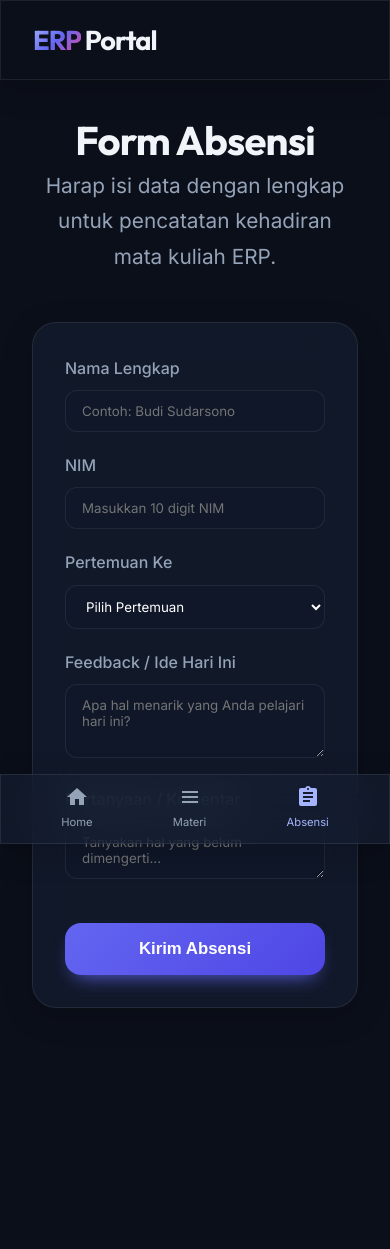
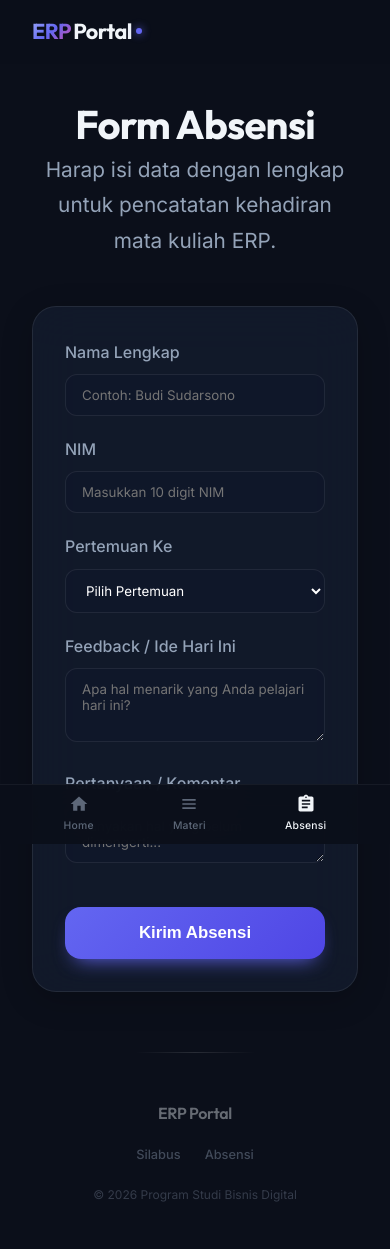
Before and after one commit to mysitleh/ERP, a website built with Vite: page absensi.html in a window 390 px wide. Before the commit the page ends 1158 px from the top, so only its background shows below. Built offline with nearby package versions, Linux system fonts and the light colour scheme.

Commit message:
design: minimalist & elegant header and footer redesign

```diff
--- a/absensi.html
+++ b/absensi.html
@@ -51,13 +51,13 @@
 
 <body class="bg-dark text-light">
     <!-- Navigation -->
-    <nav class="navbar glass sticky-top">
+    <nav class="navbar">
         <div class="container navbar-content">
             <a href="index.html" class="logo">
-                <span class="gradient-text">ERP</span> Portal
+                <span class="gradient-text">ERP</span> Portal<span class="logo-dot"></span>
             </a>
             <div class="nav-links desktop-only">
-                <a href="index.html" class="nav-item">Syllabus</a>
+                <a href="index.html" class="nav-item">Silabus</a>
                 <a href="absensi.html" class="nav-item active">Absensi</a>
             </div>
         </div>
@@ -116,7 +116,7 @@
     </main>
 
     <!-- Mobile Bottom Navigation -->
-    <div class="mobile-nav glass">
+    <div class="mobile-nav">
         <a href="index.html" class="mobile-nav-item">
             <svg class="icon" viewBox="0 0 24 24">
                 <path d="M10 20v-6h4v6h5v-8h3L12 3 2 12h3v8z" />
@@ -138,6 +138,17 @@
         </a>
     </div>
 
+    <footer class="footer container">
+        <div class="footer-inner">
+            <span class="footer-brand">ERP Portal</span>
+            <div class="footer-links">
+                <a href="index.html">Silabus</a>
+                <a href="absensi.html">Absensi</a>
+            </div>
+            <p class="footer-copy">&copy; 2026 Program Studi Bisnis Digital</p>
+        </div>
+    </footer>
+
     <script type="module" src="main.js"></script>
 </body>
 
--- a/style.css
+++ b/style.css
@@ -11,11 +11,11 @@
     --accent: #10b981;
     --glass: rgba(255, 255, 255, 0.03);
     --glass-border: rgba(255, 255, 255, 0.08);
-    --nav-blur: blur(20px);
+    --nav-blur: blur(24px);
 
     /* Spacing & Sizing */
     --container-max: 1100px;
-    --nav-height: 80px;
+    --nav-height: 64px;
     --radius: 24px;
     --radius-sm: 12px;
 }
@@ -71,7 +71,7 @@ h4,
     box-shadow: 0 8px 32px rgba(0, 0, 0, 0.2);
 }
 
-/* Navbar */
+/* Navbar — Minimalist & Elegant */
 .navbar {
     height: var(--nav-height);
     display: flex;
@@ -80,12 +80,17 @@ h4,
     width: 100%;
     position: sticky;
     top: 0;
-    transition: all 0.4s cubic-bezier(0.4, 0, 0.2, 1);
+    background: transparent;
+    border-bottom: 1px solid transparent;
+    transition: background 0.5s ease, border-color 0.5s ease, box-shadow 0.5s ease;
 }
 
 .navbar.glass-active {
-    background: rgba(11, 15, 26, 0.85);
-    border-bottom: 1px solid var(--glass-border);
+    background: rgba(11, 15, 26, 0.9);
+    backdrop-filter: var(--nav-blur);
+    -webkit-backdrop-filter: var(--nav-blur);
+    border-bottom: 1px solid rgba(255, 255, 255, 0.05);
+    box-shadow: 0 1px 20px rgba(0, 0, 0, 0.3);
 }
 
 .navbar-content {
@@ -96,16 +101,30 @@ h4,
 }
 
 .logo {
-    font-size: 1.7rem;
-    font-weight: 800;
+    font-size: 1.35rem;
+    font-weight: 700;
     text-decoration: none;
     color: var(--text-light);
-    letter-spacing: -1px;
+    letter-spacing: -0.5px;
+    display: flex;
+    align-items: center;
+    gap: 2px;
+}
+
+.logo .logo-dot {
+    display: inline-block;
+    width: 6px;
+    height: 6px;
+    border-radius: 50%;
+    background: var(--primary);
+    margin-left: 2px;
+    vertical-align: super;
+    box-shadow: 0 0 8px var(--primary);
 }
 
 .nav-links {
     display: flex;
-    gap: 2rem;
+    gap: 8px;
     align-items: center;
 }
 
@@ -113,12 +132,39 @@ h4,
     text-decoration: none;
     color: var(--text-muted);
     font-weight: 500;
-    transition: color 0.3s;
+    font-size: 0.9rem;
+    padding: 8px 16px;
+    border-radius: 8px;
+    transition: color 0.3s ease, background 0.3s ease;
 }
 
-.nav-item:hover,
+.nav-item:hover {
+    color: var(--text-light);
+    background: rgba(255, 255, 255, 0.04);
+}
+
 .nav-item.active {
     color: var(--text-light);
+}
+
+.nav-btn {
+    display: inline-flex;
+    align-items: center;
+    padding: 8px 20px;
+    font-size: 0.85rem;
+    font-weight: 600;
+    border-radius: 8px;
+    text-decoration: none;
+    color: white;
+    background: var(--primary);
+    transition: all 0.3s ease;
+    margin-left: 8px;
+}
+
+.nav-btn:hover {
+    background: var(--primary-dark);
+    box-shadow: 0 4px 16px -4px var(--primary);
+    transform: translateY(-1px);
 }
 
 /* Buttons */
@@ -366,20 +412,22 @@ h1 {
     border-color: var(--primary);
 }
 
-/* Mobile Nav */
+/* Mobile Nav — Minimalist */
 .mobile-nav {
     display: none;
     position: fixed;
     bottom: 0;
     left: 0;
     right: 0;
-    height: 70px;
+    height: 60px;
     z-index: 1000;
-    display: flex;
     justify-content: space-around;
     align-items: center;
-    padding: 0 20px;
-    border-top: 1px solid var(--glass-border);
+    padding: 0 24px;
+    background: rgba(11, 15, 26, 0.95);
+    backdrop-filter: var(--nav-blur);
+    -webkit-backdrop-filter: var(--nav-blur);
+    border-top: 1px solid rgba(255, 255, 255, 0.05);
 }
 
 .mobile-nav-item {
@@ -387,14 +435,25 @@ h1 {
     flex-direction: column;
     align-items: center;
     text-decoration: none;
-    color: var(--text-muted);
-    font-size: 0.7rem;
-    gap: 4px;
-    transition: color 0.3s;
+    color: rgba(148, 163, 184, 0.6);
+    font-size: 0.65rem;
+    font-weight: 500;
+    gap: 3px;
+    letter-spacing: 0.02em;
+    transition: color 0.3s ease;
+}
+
+.mobile-nav-item .icon {
+    width: 20px;
+    height: 20px;
 }
 
 .mobile-nav-item.active {
-    color: var(--primary-light);
+    color: var(--text-light);
+}
+
+.mobile-nav-item:hover {
+    color: var(--text-light);
 }
 
 .icon {
@@ -494,7 +553,9 @@ h1 {
     }
 
     .navbar {
-        background: var(--bg-dark);
+        background: rgba(11, 15, 26, 0.95);
+        backdrop-filter: var(--nav-blur);
+        -webkit-backdrop-filter: var(--nav-blur);
     }
 }
 
@@ -504,23 +565,79 @@ h1 {
     }
 }
 
+/* Footer — Minimalist & Elegant */
 .footer {
-    padding: 60px 24px;
+    padding: 48px 24px 40px;
     text-align: center;
-    border-top: 1px solid var(--glass-border);
-    color: var(--text-muted);
+    color: rgba(148, 163, 184, 0.5);
+    font-size: 0.82rem;
+    position: relative;
+}
+
+.footer::before {
+    content: '';
+    position: absolute;
+    top: 0;
+    left: 50%;
+    transform: translateX(-50%);
+    width: 120px;
+    height: 1px;
+    background: linear-gradient(90deg, transparent, rgba(255, 255, 255, 0.12), transparent);
+}
+
+.footer-inner {
+    display: flex;
+    flex-direction: column;
+    align-items: center;
+    gap: 16px;
+}
+
+.footer-brand {
+    font-family: 'Outfit', sans-serif;
+    font-size: 1rem;
+    font-weight: 600;
+    color: rgba(241, 245, 249, 0.4);
+    letter-spacing: -0.3px;
 }
 
 .footer-links {
-    margin-top: 16px;
     display: flex;
     justify-content: center;
     gap: 24px;
 }
 
 .footer-links a {
+    color: rgba(148, 163, 184, 0.4);
+    text-decoration: none;
+    font-size: 0.8rem;
+    font-weight: 500;
+    transition: color 0.3s ease;
+    position: relative;
+}
+
+.footer-links a::after {
+    content: '';
+    position: absolute;
+    bottom: -2px;
+    left: 0;
+    width: 0;
+    height: 1px;
+    background: var(--primary-light);
+    transition: width 0.3s ease;
+}
+
+.footer-links a:hover {
     color: var(--text-muted);
-    text-decoration: none;
+}
+
+.footer-links a:hover::after {
+    width: 100%;
+}
+
+.footer-copy {
+    font-size: 0.75rem;
+    color: rgba(148, 163, 184, 0.3);
+    margin-top: 4px;
 }
 
 /* Article & Materi Styles */
```
Also changed, not shown: index.html (+13 -10 lines), materi-1.html (+16 -5 lines).
